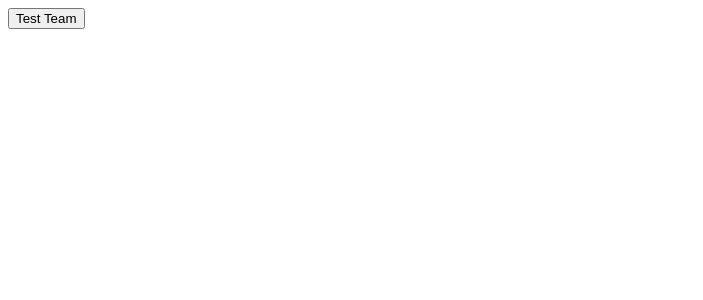
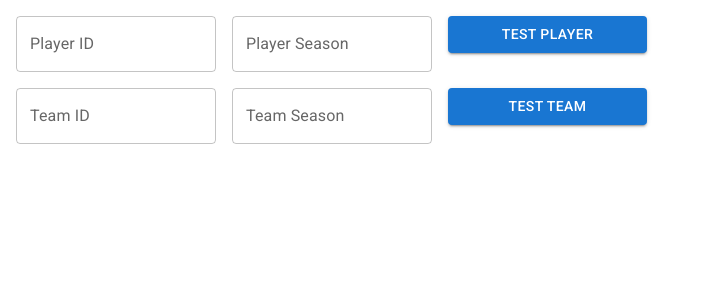
Before and after one commit to kjensen19/srAPIChallenge, a React (Create React App) app: page / in a window 1280 px wide. Shown: the top 300 px of the page, without its empty margins (0-703 px from the left). Built offline with nearby package versions, Linux system fonts and the light colour scheme.

Commit message:
input frame and basic function (params on GET) up, still  need validation and DOM display

```diff
--- a/src/components/App/App.jsx
+++ b/src/components/App/App.jsx
@@ -1,24 +1,18 @@
 import axios from 'axios'
+import PlayerInput from './inputs/PlayerInput'
+import TeamInput from './inputs/TeamInput'
 
 
 function App(){
 
 
 
-    const handleTeamClick = () => {  axios({
-      method: 'GET',
-      url: '/api/team'
-    }).then((response) => {
-      console.log('get response: ', response.data)
-    }).catch((error) => {
-      console.log('client side get error', error)
-    })
-  }
+
 
     return(
       <>
-
-        <button onClick={handleTeamClick}>Test Team</button>
+      <PlayerInput />
+      <TeamInput />
       </>
     )
 }
--- a/src/components/App/inputs/PlayerInput.jsx
+++ b/src/components/App/inputs/PlayerInput.jsx
@@ -1,13 +1,24 @@
 import * as React from 'react';
 import Box from '@mui/material/Box';
 import TextField from '@mui/material/TextField';
+import Button from '@mui/material/Button';
+import { useState } from 'react'
+import axios from 'axios'
 
-export default function BasicTextFields() {
 
-    const handlePlayerClick = () => {  axios({
-        method: 'GET',
-        url: '/api/player'
+export default function PlayerInput() {
+    const [playerId, setPlayerId] = useState('')
+    const [playerSeason, setPlayerSeason] = useState('')
+
+    const handlePlayerClick = () => {
+        console.log('Player ID in submit', playerId)
+        console.log('Player Season in submit', playerSeason)
+         axios({
+            method: 'GET',
+            url: `/api/player/${playerId}/${playerSeason}`
       }).then((response) => {
+        setPlayerId('')
+        setPlayerSeason('')
         console.log('get response: ', response.data)
       }).catch((error) => {
         console.log('client side get error', error)
@@ -23,9 +34,9 @@ export default function BasicTextFields() {
       noValidate
       autoComplete="off"
     >
-      <TextField id="outlined-basic" label="Outlined" variant="outlined" />
-      <TextField id="outlined-basic" label="Outlined" variant="outlined" />
-      <button onClick={handlePlayerClick}>Test Player</button>
+      <TextField id="outlined-basic" label="Player ID" variant="outlined" name='playerId' value={playerId} onChange={() => setPlayerId(event.target.value)} />
+      <TextField id="outlined-basic" label="Player Season" variant="outlined" value={playerSeason} onChange={() => setPlayerSeason(event.target.value)}/>
+      <Button variant="contained" onClick={handlePlayerClick}>Test Player</Button>
 
 
       </Box>
--- a/src/components/App/inputs/TeamInput.jsx
+++ b/src/components/App/inputs/TeamInput.jsx
@@ -0,0 +1,43 @@
+import * as React from 'react';
+import Box from '@mui/material/Box';
+import TextField from '@mui/material/TextField';
+import Button from '@mui/material/Button';
+import { useState } from 'react'
+import axios from 'axios'
+
+export default function TeamInput() {
+    const [teamId, setTeamId] = useState('')
+    const [teamSeason, setTeamSeason] = useState('')
+
+    const handleTeamClick = () => {
+        console.log('Team Id in submit', teamId)
+        console.log('Team Season in submit', teamSeason)
+        axios({
+            method: 'GET',
+            url: `/api/team/${teamId}/${teamSeason}`
+      }).then((response) => {
+        setTeamId('')
+        setTeamSeason('')
+        console.log('get response: ', response.data)
+      }).catch((error) => {
+        console.log('client side get error', error)
+      })
+    }
+
+  return (
+    <Box
+      component="form"
+      sx={{
+        '& > :not(style)': { m: 1, width: '25ch' },
+      }}
+      noValidate
+      autoComplete="off"
+    >
+      <TextField id="outlined-basic" label="Team ID" variant="outlined" name='teamId' value={teamId} onChange={() => setTeamId(event.target.value)} />
+      <TextField id="outlined-basic" label="Team Season" variant="outlined" name="teamSeason" value={teamSeason} onChange={() => setTeamSeason(event.target.value)}/>
+      <Button variant="contained" onClick={handleTeamClick}>Test Team</Button>
+
+
+      </Box>
+  );
+}
```
Also changed, not shown: 847679220182019.csv (added), 1 other file (tests, documents, lock files or other folders).
